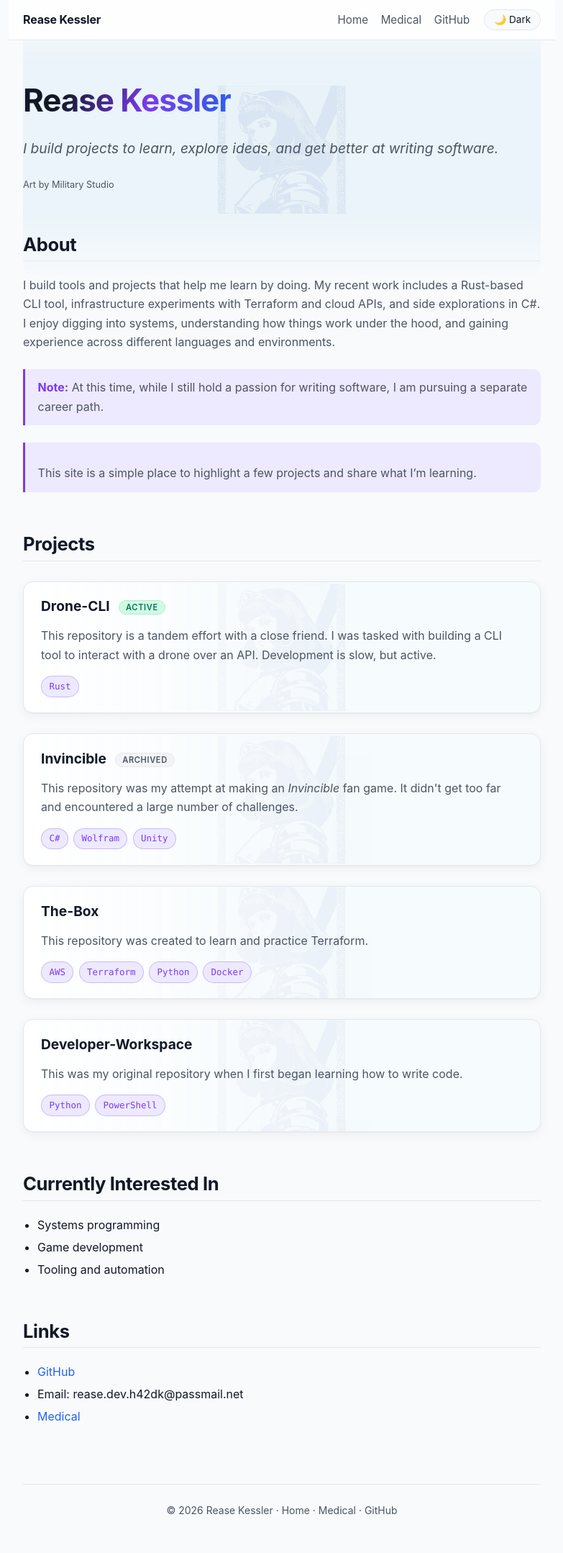
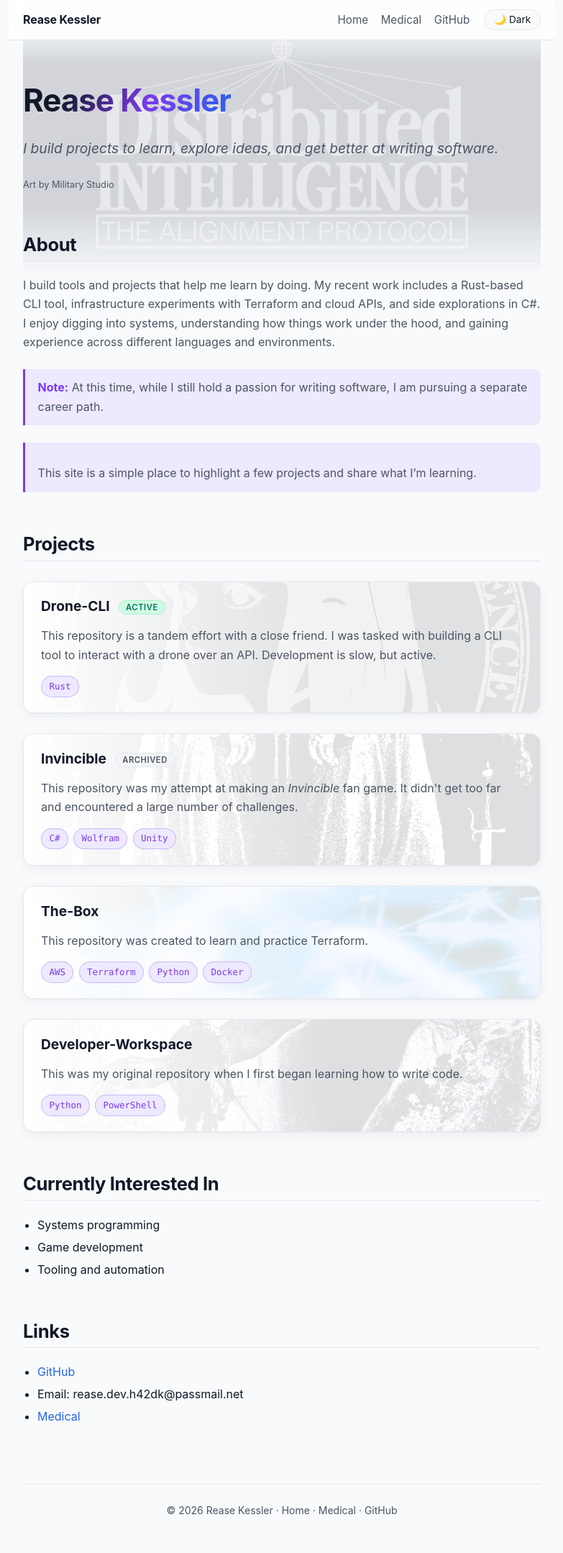
Before and after one commit to SpoonNewman/SpoonNewman.github.io, a Jekyll site: the page built from index.md, in a window 1280 px wide. Shown: the whole page at 72% size, without its empty margins (248-1031 px from the left). Built offline with Jekyll 4.4.1, drawn with Linux system fonts in a browser that asks for light colours.

Commit message:
Swap in curated art: new hero piece + unique underlay per project card
- Hero underlay now uses the curated 'Hero-image' (Alignment Protocol
  piece, 1600px WebP, 45KB)
- Each project card gets its own curated piece (random shuffle, no reuse):
  Drone-CLI=card-b, Invincible=card-d, The-Box=card-c, Developer-Workspace=card-a
- Cards read their art from a per-card --card-art CSS variable
- Bump light-mode underlay opacity (hero 0.16, cards 0.13) so the curated
  dark-navy art stays visible on the light theme

```diff
--- a/assets/style.css
+++ b/assets/style.css
@@ -338,7 +338,7 @@ main > h1 + blockquote p {
   max-width: calc(var(--maxw) + 3rem);
   height: 22rem;
   background: url("/assets/art/hero.webp") center / cover no-repeat;
-  opacity: 0.12;
+  opacity: 0.16;
   border-radius: 16px;
   -webkit-mask-image: linear-gradient(to bottom, transparent 0%, black 16%, black 72%, transparent 100%);
   mask-image: linear-gradient(to bottom, transparent 0%, black 16%, black 72%, transparent 100%);
@@ -377,14 +377,14 @@ html[data-theme="dark"] .hero-art-bg {
   transition: transform 160ms ease, box-shadow 160ms ease, border-color 160ms ease;
 }
 
-/* Art underlay inside project cards (same "layer below text" treatment) */
+/* Art underlay inside project cards (each card gets its own via --card-art) */
 .card::before {
   content: "";
   position: absolute;
   z-index: -1;
   inset: 0;
-  background: url("/assets/art/hero.webp") center / cover no-repeat;
-  opacity: 0.08;
+  background: var(--card-art, url("/assets/art/hero.webp")) center / cover no-repeat;
+  opacity: 0.13;
   -webkit-mask-image: linear-gradient(to right, transparent 0%, black 60%);
   mask-image: linear-gradient(to right, transparent 0%, black 60%);
   pointer-events: none;
--- a/index.md
+++ b/index.md
@@ -24,25 +24,25 @@ I build tools and projects that help me learn by doing. My recent work includes
 
 ## Projects
 
-<div class="card">
+<div class="card" style="--card-art: url('/assets/art/card-b.webp')">
   <h3><a href="https://github.com/SpoonNewman/drone-cli.git">Drone-CLI</a> <span class="tag tag-active">Active</span></h3>
   <p>This repository is a tandem effort with a close friend. I was tasked with building a CLI tool to interact with a drone over an API. Development is slow, but active.</p>
   <p class="tech"><span class="chip">Rust</span></p>
 </div>
 
-<div class="card">
+<div class="card" style="--card-art: url('/assets/art/card-d.webp')">
   <h3><a href="https://github.com/SpoonNewman/Invincible.git">Invincible</a> <span class="tag tag-archived">Archived</span></h3>
   <p>This repository was my attempt at making an <em>Invincible</em> fan game. It didn't get too far and encountered a large number of challenges.</p>
   <p class="tech"><span class="chip">C#</span><span class="chip">Wolfram</span><span class="chip">Unity</span></p>
 </div>
 
-<div class="card">
+<div class="card" style="--card-art: url('/assets/art/card-c.webp')">
   <h3><a href="https://github.com/SpoonNewman/The-Box.git">The-Box</a></h3>
   <p>This repository was created to learn and practice Terraform.</p>
   <p class="tech"><span class="chip">AWS</span><span class="chip">Terraform</span><span class="chip">Python</span><span class="chip">Docker</span></p>
 </div>
 
-<div class="card">
+<div class="card" style="--card-art: url('/assets/art/card-a.webp')">
   <h3><a href="https://github.com/SpoonNewman/Developer-Workspace.git">Developer-Workspace</a></h3>
   <p>This was my original repository when I first began learning how to write code.</p>
   <p class="tech"><span class="chip">Python</span><span class="chip">PowerShell</span></p>
```
Also changed, not shown: assets/art/card-a.webp (added), assets/art/card-b.webp (added), assets/art/card-c.webp (added), assets/art/card-d.webp (added), assets/art/hero.webp.
